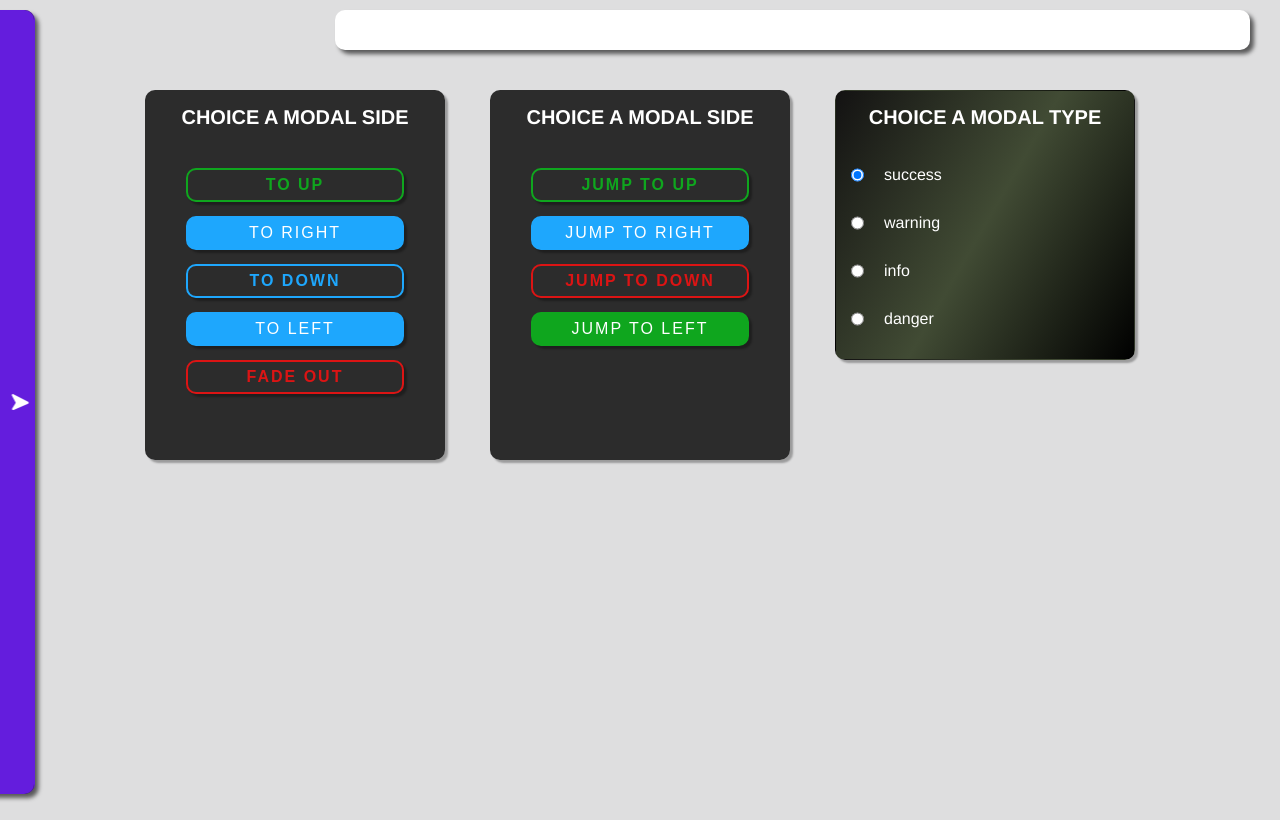
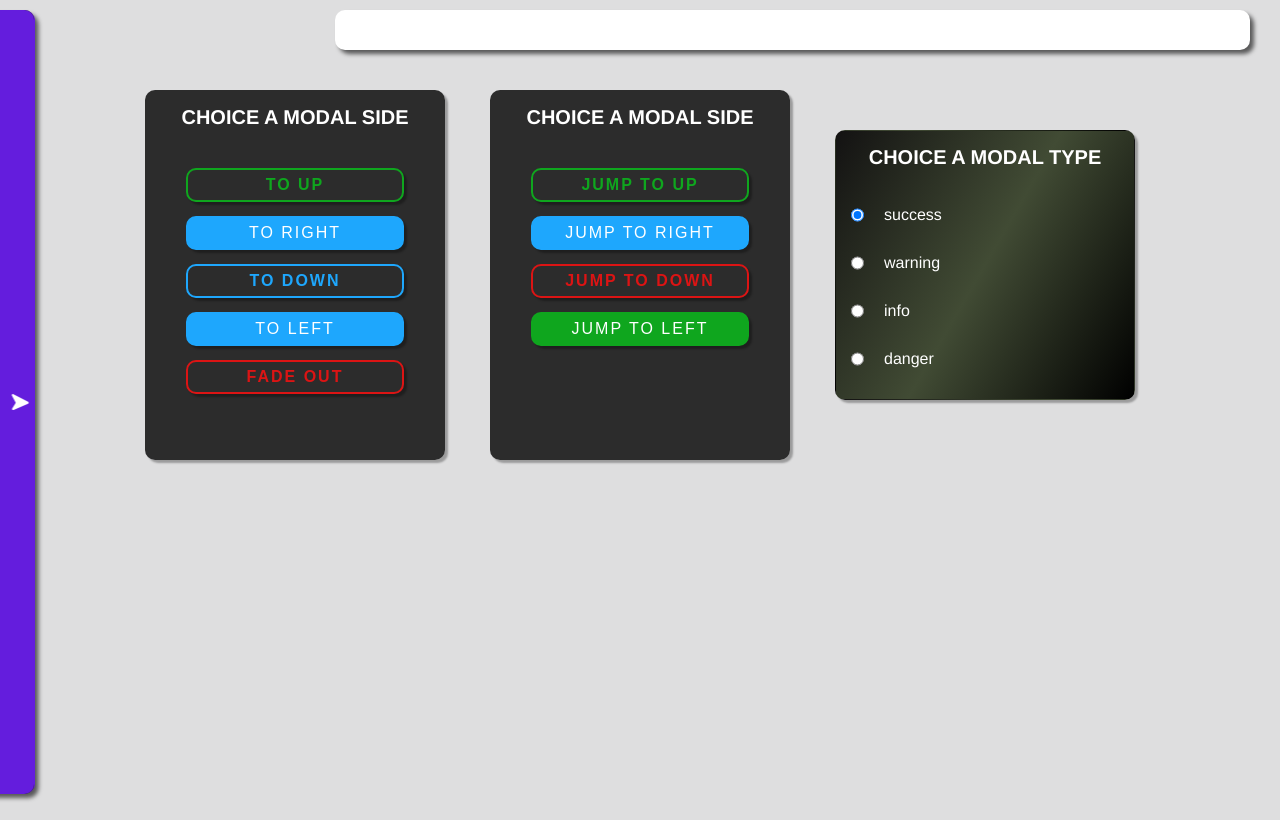
Before and after one commit to dialmonsalve/dialui-components, a React (Vite) app: page /modal in a window 1280 px wide. Built offline with nearby package versions, Linux system fonts and the light colour scheme.

Commit message:
Create a building component

```diff
--- a/src/pages/Modals.tsx
+++ b/src/pages/Modals.tsx
@@ -69,6 +69,7 @@ export const Modals = () => {
           middleBg='#414b34'
           finalBg='#000000'
           degrees={120}
+          margin="4rem 0 0 0"
         >
           <CardHead >
             <h3 className="title-card" >Choice a Modal type</h3>
--- a/src/sass/components/_layout.scss
+++ b/src/sass/components/_layout.scss
@@ -45,7 +45,6 @@
   padding: 4rem;
   margin-bottom: 5rem;
   overflow-y: scroll;
-  height: 80%;
 
   @include m.respond(phone) {
     flex-direction: column-reverse;
```
